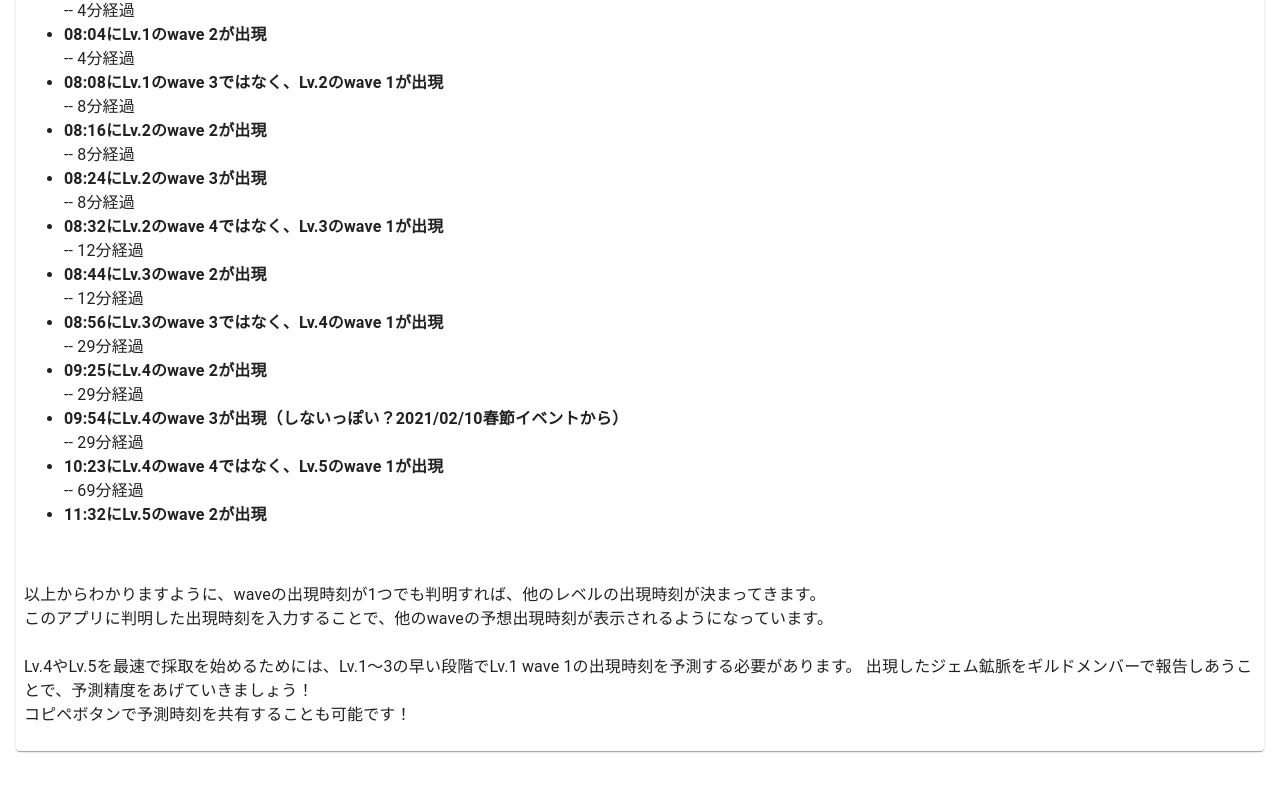
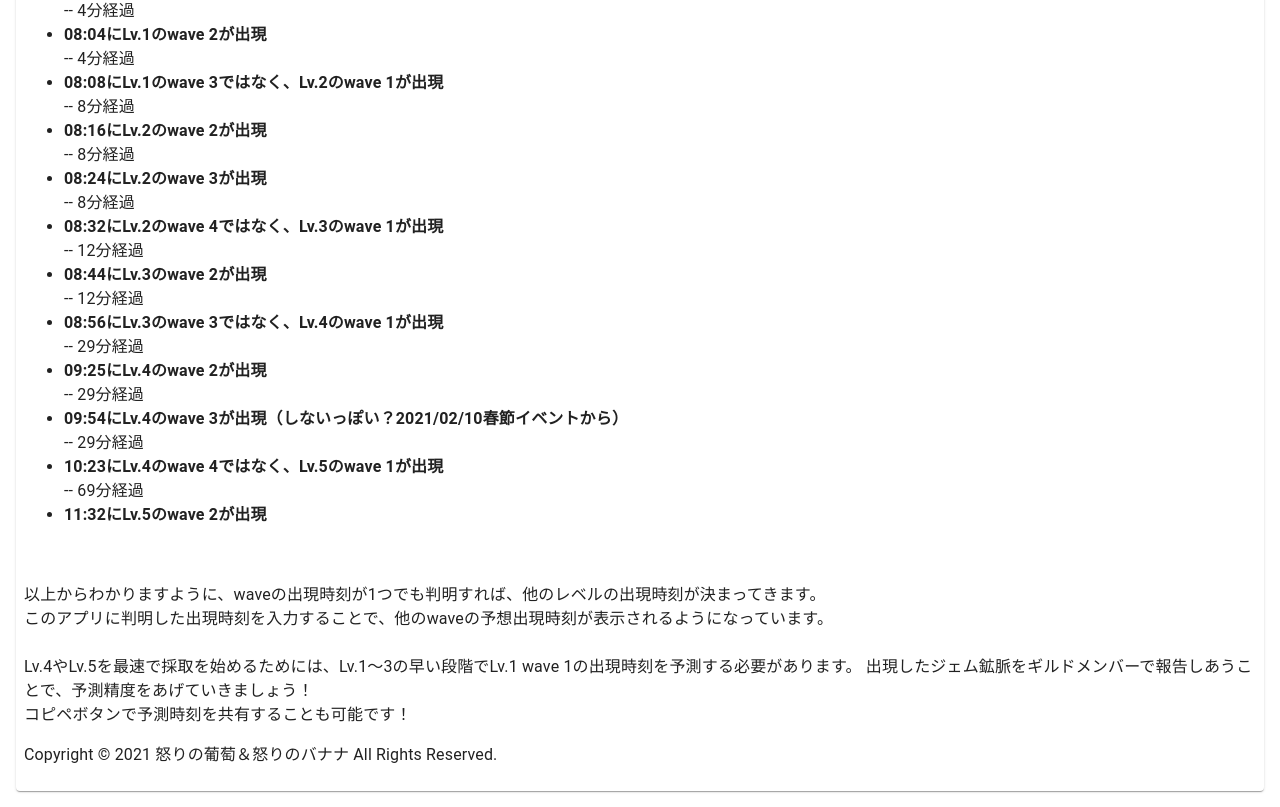
Before and after one commit to ikarino/gemlodes_timer, a React (Create React App) app: page / in a window 1280 px wide. Shown: the part 1274-2081 px from the top of the page. Before the commit the page ends 2041 px from the top, so only its background shows below. Built offline with nearby package versions, Linux system fonts and the light colour scheme.

Commit message:
copyright

```diff
--- a/src/components/Description.tsx
+++ b/src/components/Description.tsx
@@ -169,6 +169,9 @@ export default function Discription() {
         出現したジェム鉱脈をギルドメンバーで報告しあうことで、予測精度をあげていきましょう！<br />
         コピペボタンで予測時刻を共有することも可能です！
       </p>
+      <p>
+        Copyright © 2021 怒りの葡萄＆怒りのバナナ All Rights Reserved.
+      </p>
     </Typography>
   </Paper>
 }
```
